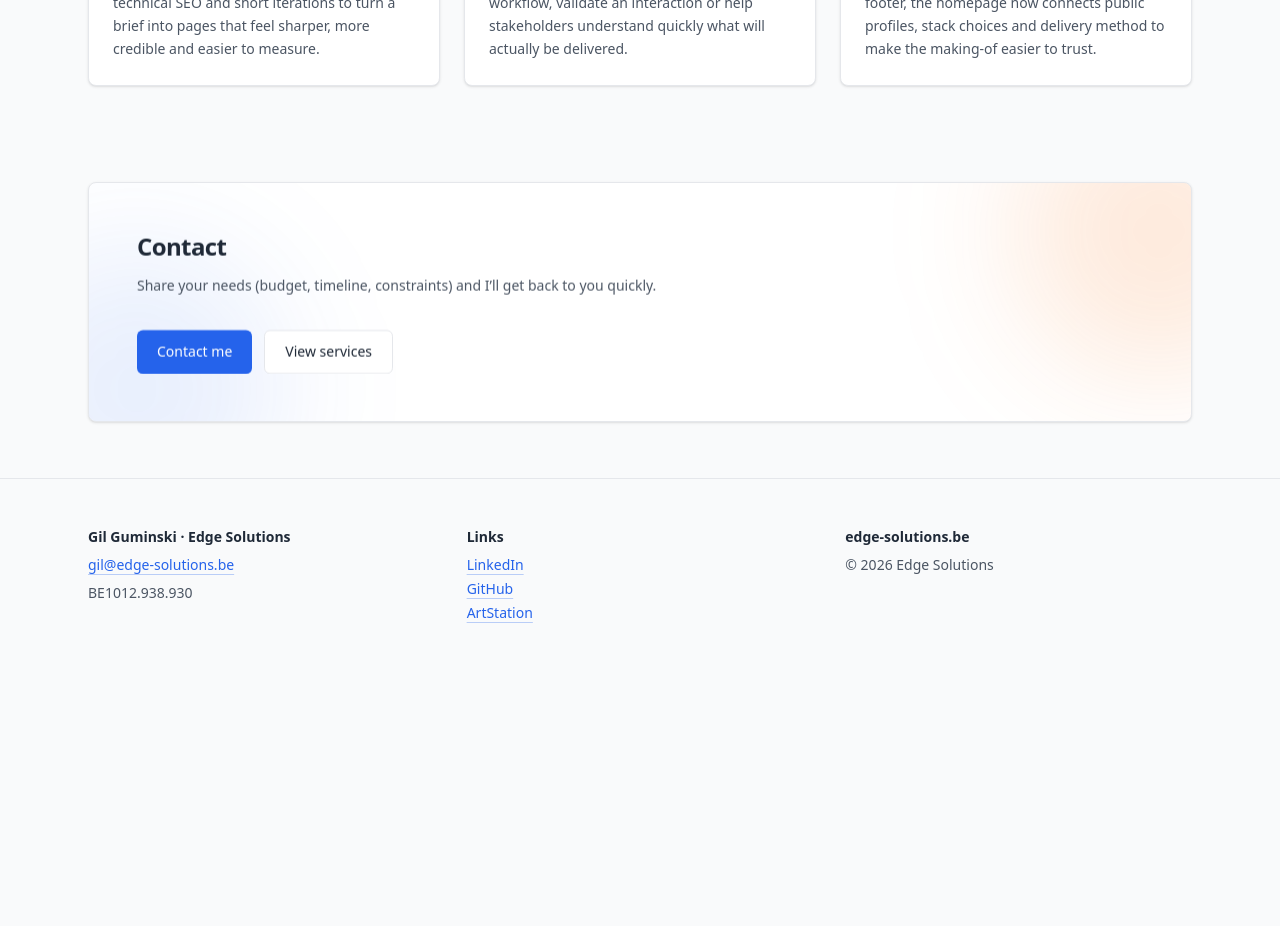
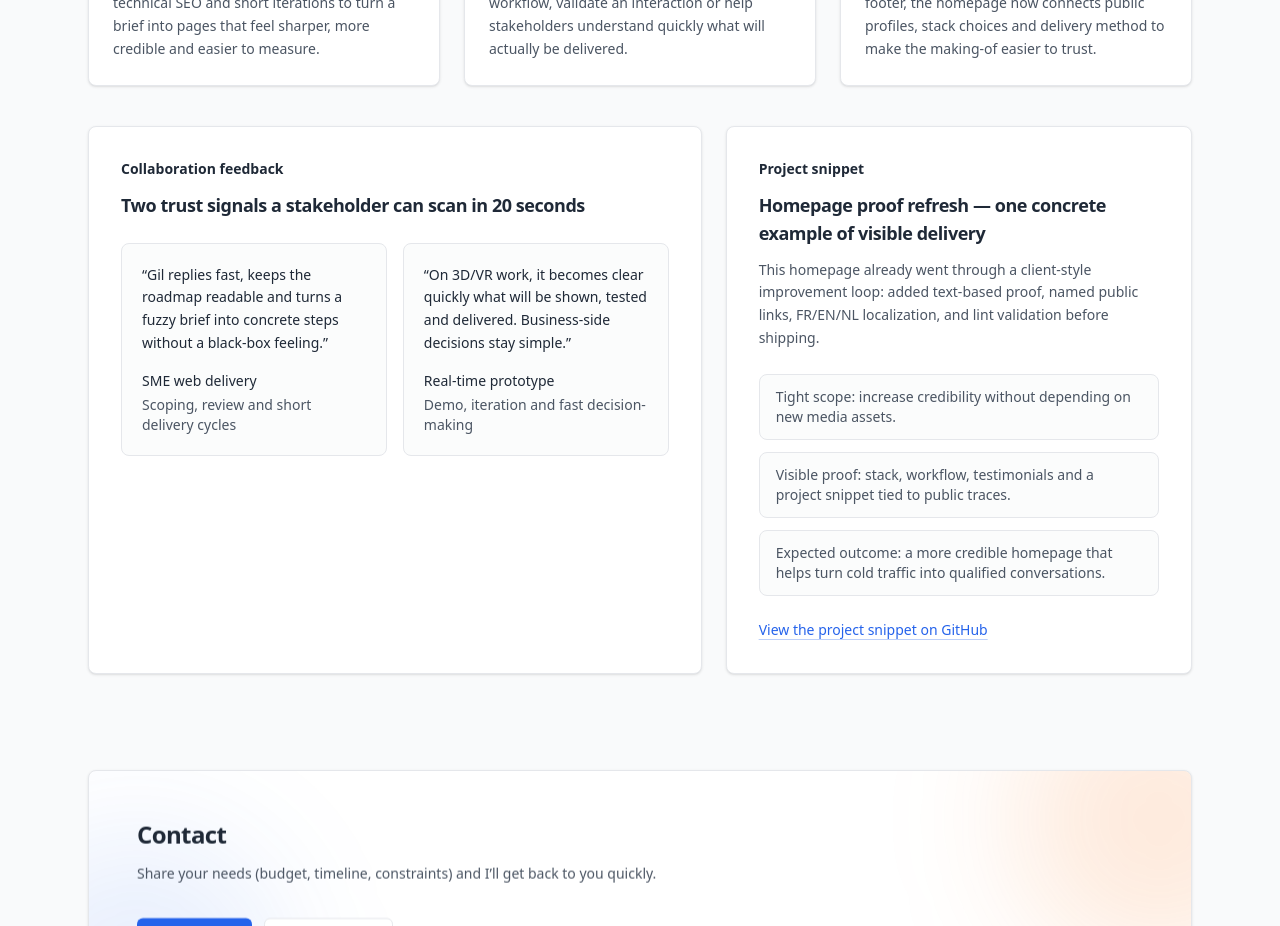
Before and after one commit to edge-solutions-hq/edge-solutions, a Next.js app in the folder web/: page /en in a window 1280 px wide. Shown: the part 2300-3226 px from the top of the page. Before the commit the page ends 2971 px from the top, so only its background shows below. Built offline with nearby package versions, Linux system fonts and the light colour scheme; no server answers.

Commit message:
Add homepage proof testimonials and project snippet

```diff
--- a/web/messages/en.json
+++ b/web/messages/en.json
@@ -86,6 +86,33 @@
           "title": "GitHub, ArtStation and LinkedIn as trust signals",
           "body": "Instead of hiding tools and references in the footer, the homepage now connects public profiles, stack choices and delivery method to make the making-of easier to trust."
         }
+      },
+      "testimonials": {
+        "kicker": "Collaboration feedback",
+        "title": "Two trust signals a stakeholder can scan in 20 seconds",
+        "items": {
+          "first": {
+            "quote": "Gil replies fast, keeps the roadmap readable and turns a fuzzy brief into concrete steps without a black-box feeling.",
+            "author": "SME web delivery",
+            "role": "Scoping, review and short delivery cycles"
+          },
+          "second": {
+            "quote": "On 3D/VR work, it becomes clear quickly what will be shown, tested and delivered. Business-side decisions stay simple.",
+            "author": "Real-time prototype",
+            "role": "Demo, iteration and fast decision-making"
+          }
+        }
+      },
+      "project": {
+        "kicker": "Project snippet",
+        "title": "Homepage proof refresh — one concrete example of visible delivery",
+        "body": "This homepage already went through a client-style improvement loop: added text-based proof, named public links, FR/EN/NL localization, and lint validation before shipping.",
+        "points": {
+          "scope": "Tight scope: increase credibility without depending on new media assets.",
+          "proof": "Visible proof: stack, workflow, testimonials and a project snippet tied to public traces.",
+          "outcome": "Expected outcome: a more credible homepage that helps turn cold traffic into qualified conversations."
+        },
+        "linkLabel": "View the project snippet on GitHub"
       }
     }
   },
--- a/web/messages/fr.json
+++ b/web/messages/fr.json
@@ -86,6 +86,33 @@
           "title": "GitHub, ArtStation et LinkedIn comme signaux de confiance",
           "body": "Au lieu de cacher les outils et les références en pied de page, la homepage relie maintenant profils publics, stack et méthode pour donner une preuve simple du making-of."
         }
+      },
+      "testimonials": {
+        "kicker": "Retours de collaboration",
+        "title": "Deux signaux de confiance qu’un décideur peut lire en 20 secondes",
+        "items": {
+          "first": {
+            "quote": "Gil répond vite, garde la roadmap lisible et transforme un brief flou en étapes concrètes sans effet boîte noire.",
+            "author": "Collaboration web PME",
+            "role": "Cadrage, validation et livraison courte"
+          },
+          "second": {
+            "quote": "Sur les sujets 3D/VR, on comprend rapidement ce qui sera montré, testé puis livré. Les arbitrages restent simples côté métier.",
+            "author": "Prototype temps réel",
+            "role": "Démo, itérations et décision rapide"
+          }
+        }
+      },
+      "project": {
+        "kicker": "Extrait de projet",
+        "title": "Homepage proof refresh — un exemple concret de livraison visible",
+        "body": "Cette homepage a déjà été durcie comme un mini projet client: ajout de preuves textuelles, liens publics assumés, itérations localisées FR/EN/NL et validation par lint avant publication.",
+        "points": {
+          "scope": "Scope serré: renforcer la crédibilité sans dépendre de nouveaux assets visuels.",
+          "proof": "Preuve visible: stack, workflow, témoignages et snippet projet reliés à des traces publiques.",
+          "outcome": "Résultat attendu: une page d’accueil plus crédible pour convertir un trafic froid en prise de contact qualifiée."
+        },
+        "linkLabel": "Voir le snippet projet sur GitHub"
       }
     }
   },
--- a/web/messages/nl.json
+++ b/web/messages/nl.json
@@ -86,6 +86,33 @@
           "title": "GitHub, ArtStation en LinkedIn als vertrouwenssignalen",
           "body": "In plaats van tools en referenties in de footer te verstoppen, koppelt de homepage nu publieke profielen, stackkeuzes en werkwijze aan elkaar zodat het making-of geloofwaardiger wordt."
         }
+      },
+      "testimonials": {
+        "kicker": "Samenwerkingsfeedback",
+        "title": "Twee vertrouwenssignalen die een beslisser in 20 seconden kan scannen",
+        "items": {
+          "first": {
+            "quote": "Gil reageert snel, houdt de roadmap leesbaar en zet een vage briefing om in concrete stappen zonder black-boxgevoel.",
+            "author": "KMO-webtraject",
+            "role": "Afbakening, review en korte opleveringen"
+          },
+          "second": {
+            "quote": "Bij 3D/VR-trajecten wordt snel duidelijk wat getoond, getest en opgeleverd wordt. Beslissingen blijven ook voor business eenvoudig.",
+            "author": "Realtime prototype",
+            "role": "Demo, iteratie en snelle besluitvorming"
+          }
+        }
+      },
+      "project": {
+        "kicker": "Projectsnippet",
+        "title": "Homepage proof refresh — één concreet voorbeeld van zichtbare oplevering",
+        "body": "Deze homepage doorliep al een klantachtige verbeterlus: tekstueel bewijs toegevoegd, publieke links benoemd, FR/EN/NL gelokaliseerd en met lint gevalideerd voor publicatie.",
+        "points": {
+          "scope": "Strakke scope: geloofwaardigheid verhogen zonder nieuwe media-assets nodig te hebben.",
+          "proof": "Zichtbaar bewijs: stack, workflow, testimonials en een projectsnippet gekoppeld aan publieke sporen.",
+          "outcome": "Verwacht resultaat: een geloofwaardigere homepage die koud verkeer sneller naar gekwalificeerde gesprekken leidt."
+        },
+        "linkLabel": "Bekijk de projectsnippet op GitHub"
       }
     }
   },
--- a/web/src/app/[locale]/page.tsx
+++ b/web/src/app/[locale]/page.tsx
@@ -312,6 +312,77 @@ export default async function HomePage({params}: Props) {
             </p>
           </Card>
         </div>
+
+        <div className="mt-10 grid grid-cols-1 gap-6 lg:grid-cols-[minmax(0,1.25fr)_minmax(0,0.95fr)]">
+          <Card className="p-6 md:p-8">
+            <div className="text-sm font-semibold text-foreground">
+              {t('home.proof.testimonials.kicker')}
+            </div>
+            <h3 className="mt-3 text-lg font-semibold tracking-tight">
+              {t('home.proof.testimonials.title')}
+            </h3>
+            <div className="mt-6 grid gap-4 md:grid-cols-2">
+              <blockquote className="rounded-lg border border-border bg-background/60 p-5">
+                <p className="text-sm leading-relaxed text-foreground">
+                  “{t('home.proof.testimonials.items.first.quote')}”
+                </p>
+                <footer className="mt-4 text-sm text-muted-foreground">
+                  <span className="font-medium text-foreground">
+                    {t('home.proof.testimonials.items.first.author')}
+                  </span>
+                  <span className="block mt-1">
+                    {t('home.proof.testimonials.items.first.role')}
+                  </span>
+                </footer>
+              </blockquote>
+
+              <blockquote className="rounded-lg border border-border bg-background/60 p-5">
+                <p className="text-sm leading-relaxed text-foreground">
+                  “{t('home.proof.testimonials.items.second.quote')}”
+                </p>
+                <footer className="mt-4 text-sm text-muted-foreground">
+                  <span className="font-medium text-foreground">
+                    {t('home.proof.testimonials.items.second.author')}
+                  </span>
+                  <span className="block mt-1">
+                    {t('home.proof.testimonials.items.second.role')}
+                  </span>
+                </footer>
+              </blockquote>
+            </div>
+          </Card>
+
+          <Card className="p-6 md:p-8">
+            <div className="text-sm font-semibold text-foreground">
+              {t('home.proof.project.kicker')}
+            </div>
+            <h3 className="mt-3 text-lg font-semibold tracking-tight">
+              {t('home.proof.project.title')}
+            </h3>
+            <p className="mt-3 text-sm leading-relaxed text-muted-foreground">
+              {t('home.proof.project.body')}
+            </p>
+            <ul className="mt-6 space-y-3 text-sm text-muted-foreground">
+              <li className="rounded-lg border border-border bg-background/60 px-4 py-3">
+                {t('home.proof.project.points.scope')}
+              </li>
+              <li className="rounded-lg border border-border bg-background/60 px-4 py-3">
+                {t('home.proof.project.points.proof')}
+              </li>
+              <li className="rounded-lg border border-border bg-background/60 px-4 py-3">
+                {t('home.proof.project.points.outcome')}
+              </li>
+            </ul>
+            <a
+              href="https://github.com/Gil-1/edge-solutions/pull/13"
+              target="_blank"
+              rel="noreferrer"
+              className="mt-6 inline-flex text-sm font-medium text-link underline underline-offset-4 decoration-link/30 transition-colors hover:decoration-link"
+            >
+              {t('home.proof.project.linkLabel')}
+            </a>
+          </Card>
+        </div>
       </section>
 
       <section>
```
